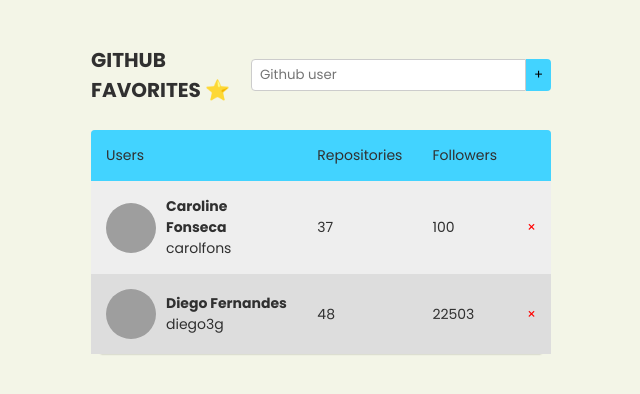
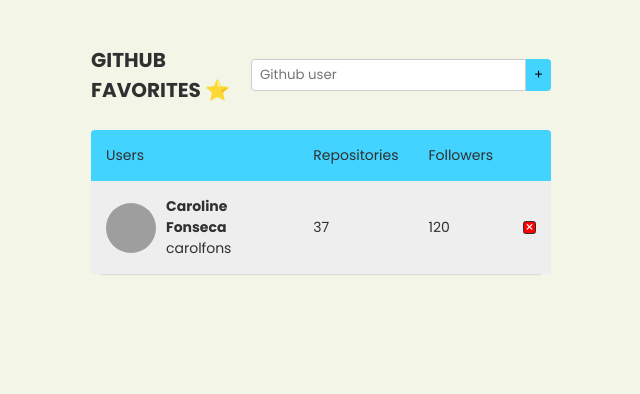
Before and after one commit to carolfons/explorer-projects, a plain HTML site: page github-favs/index.html in a window 1280 px wide. Shown: the whole page, without its empty margins (319-959 px from the left). Drawn offline with Linux system fonts and the light colour scheme; grey boxes are pictures that could not be loaded.

Commit message:
creating html with javascript

```diff
--- a/github-favs/index.html
+++ b/github-favs/index.html
@@ -40,32 +40,7 @@
                 <th></th>
             </thead>
 
-            <tbody>
-                <tr>
-                    <td class="user">
-                        <img src="https://github.com/carolfons.png" alt="">
-                        <a href="https://github.com/carolfons" target="_blank">
-                            <p>Caroline Fonseca</p>
-                            <span>carolfons</span>
-                        </a>
-                    </td>
-                    <td class="repositories">37</td>
-                    <td class="followers">100</td>
-                    <td><button class="remove">&times;</button></td>
-                </tr>
-                <tr>
-                    <td class="user">
-                        <img src="https://github.com/diego3g.png" alt="">
-                        <a href="https://github.com/diego3g" target="_blank">
-                            <p>Diego Fernandes</p>
-                            <span>diego3g</span>
-                        </a>
-                    </td>
-                    <td class="repositories">48</td>
-                    <td class="followers">22503</td>
-                    <td><button class="remove">&times;</button></td>
-                </tr>
-            </tbody>
+            <tbody></tbody>
         </table>
     </div>
 
--- a/github-favs/js/favorites.js
+++ b/github-favs/js/favorites.js
@@ -1,32 +1,81 @@
-export class Favorites{
-    constructor(root){
+export class Favorites {
+    constructor(root) {
         this.root = document.querySelector(root)
+        this.load();
+    }
+
+    //carregamento dos dados
+    load() {
+        //dados
+        this.entries = [{
+            login: "carolfons",
+            name: "Caroline Fonseca",
+            public_repos: "37",
+            followers: "120",
+        }
+        ]
     }
 
 }
 
-export class FavoritesView extends Favorites{
-    constructor(root){
+export class FavoritesView extends Favorites {
+    constructor(root) {
         super(root)
+        //selecionando a tabela
+        this.tbody = this.root.querySelector('table tbody')
+        this.update();
     }
 
 
-    update(){
+    update() {
         //remove todas as linhas da tabela
-       this.removeAllTr();
+        this.removeAllTr();
+
+        this.entries.forEach(user => {
+            //criando a linha
+            const row = this.createRow();
+            //colocando as informações do usuário
+            row.querySelector('.user img').src = `https://github.com/${user.login}.png`
+            row.querySelector('.user img').alt = `Image of ${user.name}`;
+            row.querySelector('.user p').textContent = user.name;
+            row.querySelector('.user span').textContent = user.login;
+            row.querySelector('.repositories').textContent = user.public_repos;
+            row.querySelector('.followers').textContent = user.followers;
+            this.tbody.append(row)
+        });
+
     }
 
-    removeAllTr(){
+    removeAllTr() {
+        //pegando todas as linhas
+        this.tbody.querySelectorAll('tr')
+            .forEach((tr) => {
+                //remove cada elemento da lista
+                tr.remove()
 
-         //selecionando a tabela
-         const tbody = this.root.querySelector('table tbody')
-         //pegando todas as linhas
-         tbody.querySelectorAll('tr')
-         .forEach((tr) => {
-             //remove cada elemento da lista
-             tr.remove()
+            });
 
-         });
+    }
+
+    createRow() {
+        // criando um elemento tr
+        const tr = document.createElement('tr');
+
+        // selecionando o conteúdo dentro da tr
+        const content = `<td class="user">
+                         <img src="https://github.com/carolfons.png" alt="">
+                         <a href="https://github.com/carolfons" target="_blank">
+                             <p>Caroline Fonseca</p>
+                             <span>carolfons</span>
+                         </a>
+                     </td>
+                     <td class="repositories">37</td>
+                     <td class="followers">100</td>
+                     <td><button class="remove">&times;</button></td>`;
+
+        //colocando o conteúdo dentro do elemento html criado no js
+        tr.innerHTML = content;
+        return tr;
 
     }
 }
--- a/github-favs/style.css
+++ b/github-favs/style.css
@@ -143,7 +143,16 @@
 }
 
 td .remove{
+    display: flex;
+    align-items: center;
+    justify-content: center;
     background: none;
-    border: none;
-    color: red;
+    border: solid 1px #303030;
+    box-shadow: 1px 2px -1px rgba(0,0,0,0.3);
+    border-radius: 20%;
+    color: white;
+    cursor: pointer;
+    background-color: red;
+    height: 1.3rem;
+    width: 1.3rem;
 }
```
